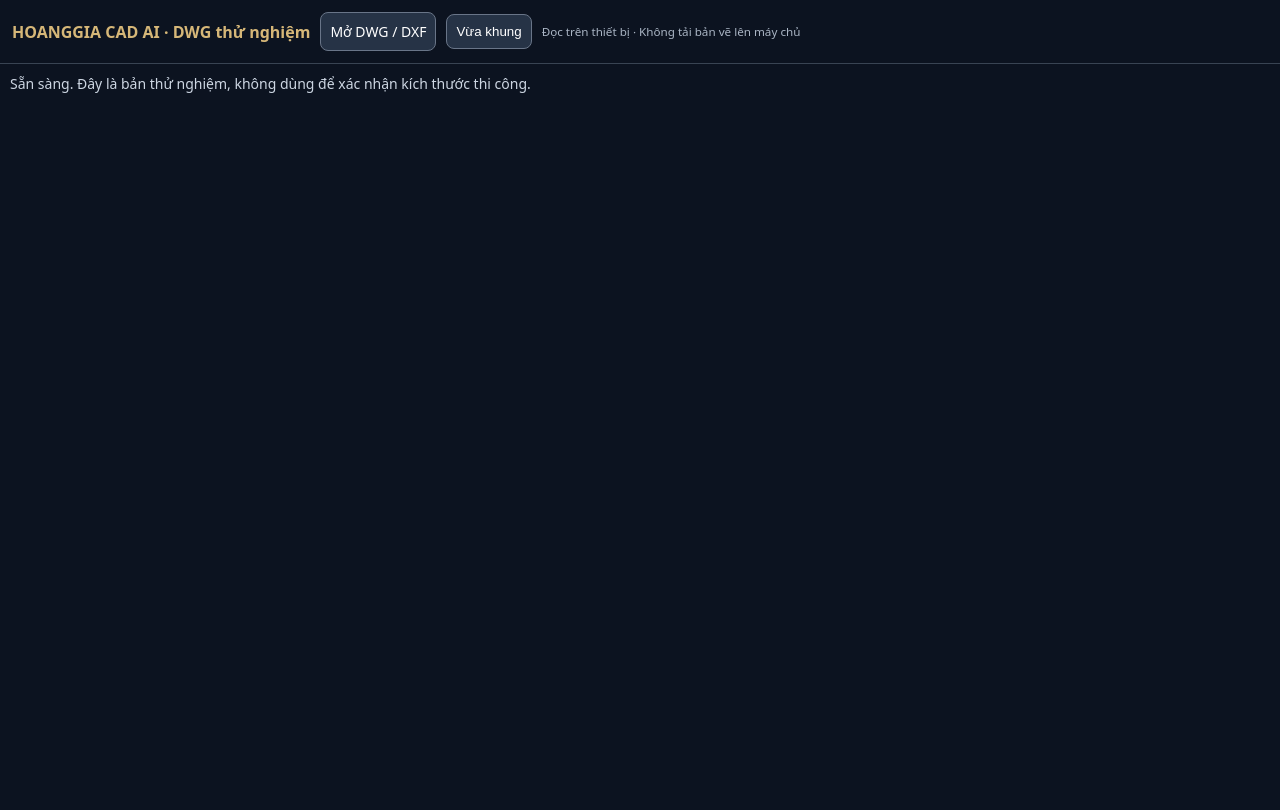
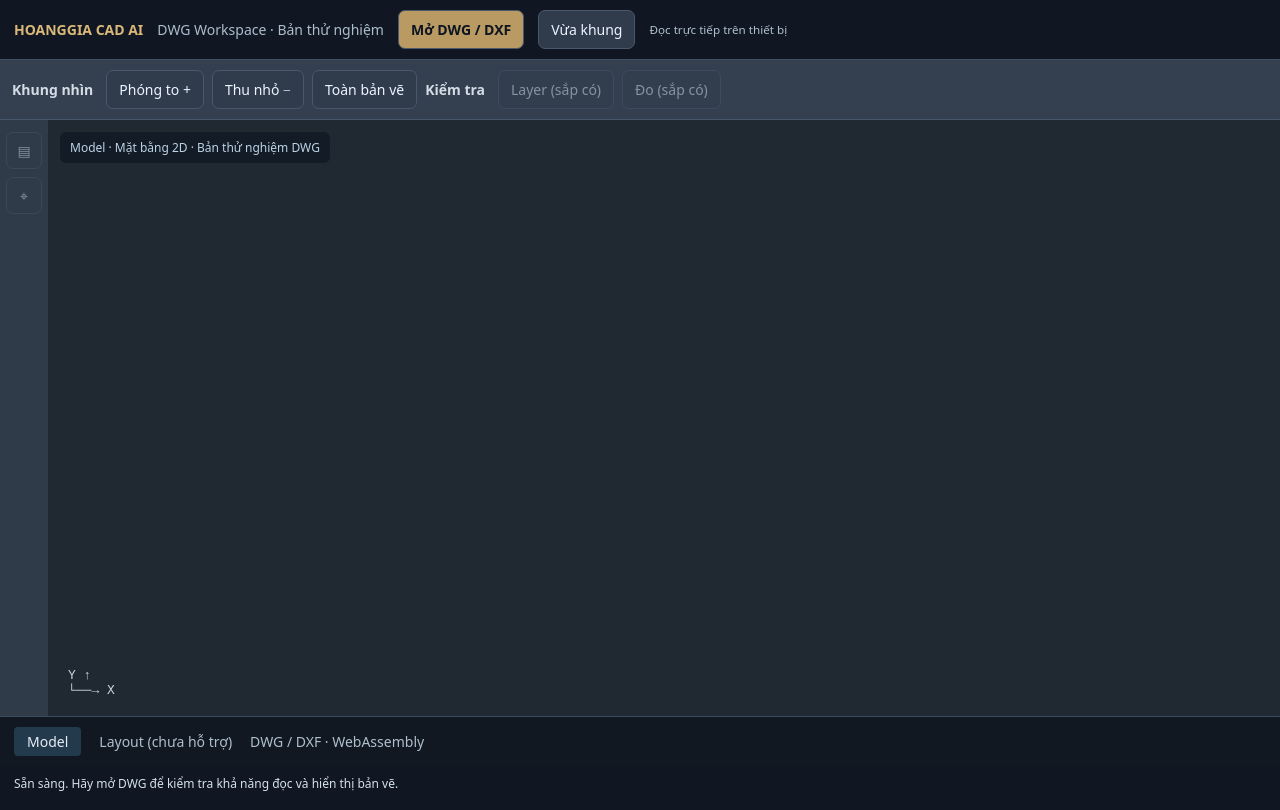
Before and after one commit to hoanggiaktsda-beep/HOANGGIA-CAD-AI, a website built with Vite: page viewer-poc/index.html in a window 1280 px wide. Built offline with nearby package versions, Linux system fonts and the light colour scheme; what @flyfish-dev/cad-viewer would draw is missing.

Commit message:
ui: introduce CAD workspace inspired by reference, retain DWG canvas and honest disabled tools

```diff
--- a/viewer-poc/index.html
+++ b/viewer-poc/index.html
@@ -1 +1,12 @@
-<!doctype html><html lang="vi"><head><meta charset="utf-8"><meta name="viewport" content="width=device-width,initial-scale=1,viewport-fit=cover"><title>HOANGGIA CAD AI · DWG WASM thử nghiệm</title><style>*{box-sizing:border-box}body{margin:0;background:#0c1320;color:#eef2f6;font:14px system-ui}header{padding:12px;display:flex;flex-wrap:wrap;align-items:center;gap:10px;border-bottom:1px solid #394453}h1{font-size:16px;margin:0;color:#d6b778}button,label{border:1px solid #697588;background:#263346;color:white;border-radius:8px;padding:9px;cursor:pointer}input{display:none}#viewer{height:calc(100dvh - 130px);min-height:320px}#status{padding:10px;color:#cdd6e2;white-space:pre-wrap}small{color:#aab5c4}</style></head><body><header><h1>HOANGGIA CAD AI · DWG thử nghiệm</h1><label for="file">Mở DWG / DXF</label><input id="file" type="file" accept=".dwg,.dxf"><button id="fit">Vừa khung</button><small>Đọc trên thiết bị · Không tải bản vẽ lên máy chủ</small></header><div id="status" role="status">Sẵn sàng. Đây là bản thử nghiệm, không dùng để xác nhận kích thước thi công.</div><div id="viewer"></div><script type="module" src="./main.js"></script></body></html>
+<!doctype html>
+<html lang="vi"><head><meta charset="utf-8"><meta name="viewport" content="width=device-width,initial-scale=1,viewport-fit=cover"><title>HOANGGIA CAD AI · DWG Workspace</title>
+<style>
+*{box-sizing:border-box}body{margin:0;background:#171e28;color:#e7edf4;font:14px system-ui}button,.file-button,select{border:1px solid #49596b;border-radius:7px;background:#303c4c;color:#edf4ff;padding:9px 12px;font:inherit;cursor:pointer}button:disabled{opacity:.45;cursor:default}.file-button{background:#b99a63;color:#0d1520;font-weight:700}input[type=file]{display:none}
+.top{display:flex;align-items:center;gap:14px;flex-wrap:wrap;padding:10px 14px;background:#111722;border-bottom:1px solid #435164}.brand{font-weight:800;color:#d9b879;white-space:nowrap}.filename{color:#acbdcc}.toolbar{display:flex;align-items:center;gap:8px;flex-wrap:wrap;padding:10px 12px;background:#344050;border-bottom:1px solid #46566a}.toolbar span{font-weight:700;color:#d4dce5;margin-right:5px}.workspace{display:flex;height:calc(100dvh - 204px);min-height:300px}.rail{width:48px;flex-shrink:0;background:#303b4a;display:flex;flex-direction:column;gap:8px;align-items:center;padding:12px 4px}.rail button{width:36px;padding:8px 0}.stage{position:relative;flex:1;min-width:0;background:#202831}#viewer{position:absolute;inset:0;width:100%;height:100%;min-height:0}.hint{position:absolute;top:12px;left:12px;pointer-events:none;background:#111a25d9;color:#bcd2e5;border-radius:6px;padding:7px 10px;font-size:12px}.axis{position:absolute;bottom:18px;left:20px;color:#c5d4df;pointer-events:none;font:13px monospace}.bottom{background:#111821;border-top:1px solid #3c4b5c;display:flex;align-items:center;gap:18px;padding:10px 14px;flex-wrap:wrap}.tab{background:#223a4c;padding:5px 13px;border-radius:4px}.muted{color:#aebfce}#status{padding:9px 14px;min-height:44px;background:#101722;color:#d5e2ed;white-space:pre-wrap;font-size:12px}
+@media(max-width:650px){.top{gap:8px}.brand{width:100%}.toolbar{gap:5px}.toolbar button,.toolbar .file-button{padding:8px}.workspace{height:calc(100dvh - 270px)}.rail{width:39px}.rail button{width:31px}.hint{max-width:85%}}
+</style></head><body>
+<header class="top"><div class="brand">HOANGGIA CAD AI</div><span class="filename" id="filename">DWG Workspace · Bản thử nghiệm</span><label class="file-button" for="file">Mở DWG / DXF</label><input id="file" type="file" accept=".dwg,.dxf"><button id="fit">Vừa khung</button><small class="muted">Đọc trực tiếp trên thiết bị</small></header>
+<nav class="toolbar"><span>Khung nhìn</span><button id="zoom-in" type="button">Phóng to +</button><button id="zoom-out" type="button">Thu nhỏ −</button><button id="fit-secondary" type="button">Toàn bản vẽ</button><span>Kiểm tra</span><button type="button" disabled title="Chưa triển khai">Layer (sắp có)</button><button type="button" disabled title="Chưa triển khai">Đo (sắp có)</button></nav>
+<div class="workspace"><aside class="rail" aria-label="Công cụ"><button type="button" disabled title="Layer">▤</button><button type="button" disabled title="Đo">⌖</button></aside><main class="stage"><div id="viewer"></div><div class="hint">Model · Mặt bằng 2D · Bản thử nghiệm DWG</div><div class="axis">Y ↑<br>└──→ X</div></main></div>
+<footer class="bottom"><span class="tab">Model</span><span class="muted">Layout (chưa hỗ trợ)</span><span class="muted">DWG / DXF · WebAssembly</span></footer><div id="status" role="status">Sẵn sàng. Hãy mở DWG để kiểm tra khả năng đọc và hiển thị bản vẽ.</div>
+<script type="module" src="./main.js"></script></body></html>
```
